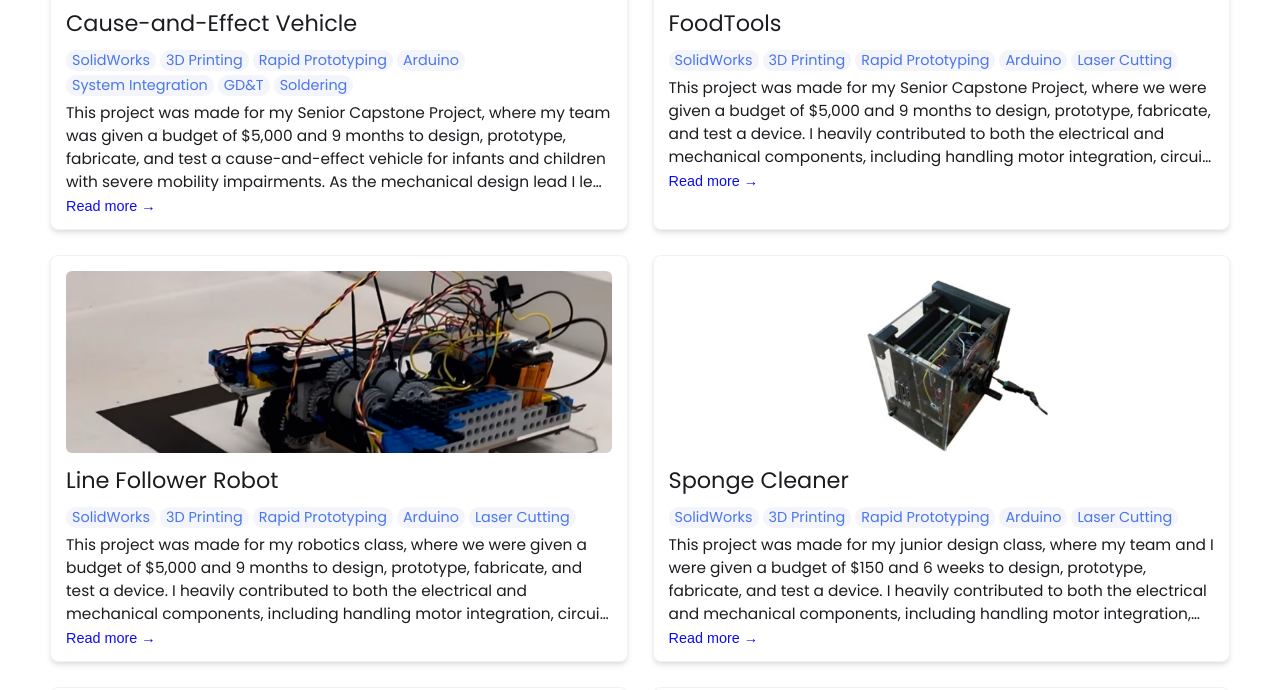
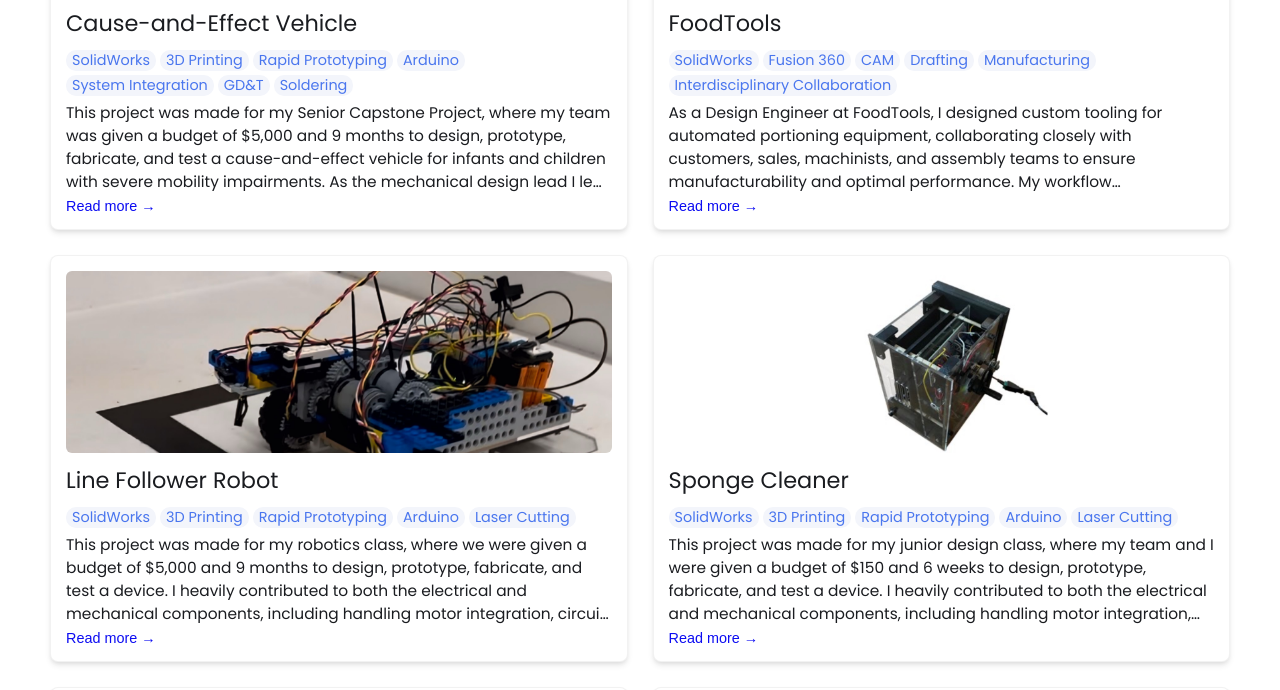
Before and after one commit to klee-eng/klee-eng.github.io, a Jekyll site: the page built from index.html, in a window 1280 px wide and 900 px high, scrolled down 1086 px, cut to the strip 210-900 px from the top of the window. Built offline with Jekyll 4.4.1, drawn with Linux system fonts in a browser that asks for light colours.

Commit message:
Update index.md

```diff
--- a/_projects/FoodTools/index.md
+++ b/_projects/FoodTools/index.md
@@ -1,17 +1,18 @@
 ---
 layout: post
 title: FoodTools
-description:  This project was made for my Senior Capstone Project, where we were given a budget of $5,000 and 9 months to design, prototype, fabricate, and test a device. I heavily contributed to both the electrical and mechanical components, including handling motor integration, circuit design, Arduino programming, lead screw design, and housing design.
+description:  As a Design Engineer at FoodTools, I designed custom tooling for automated portioning equipment, collaborating closely with customers, sales, machinists, and assembly teams to ensure manufacturability and optimal performance. My workflow encompassed 3D CAD modeling in SolidWorks, producing detailed engineering drawings, writing manufacturing plans, generating G-code with Fusion 360 Manufacturing, wiring electrical boards, and performing troubleshooting and final design verification.
 skills:
 - SolidWorks
-- 3D Printing
-- Rapid Prototyping
-- Arduino
-- Laser Cutting
+- Fusion 360
+- CAM
+- Drafting
+- Manufacturing
+- Interdisciplinary Collaboration
 main-image: /FOODTOOLS.jpg
 ---
 
-## Overview
+## Design
 
 
 <div style="display: flex; gap: 10px;">
@@ -22,7 +23,7 @@ Isometric view of final CAD assembly
 
 ---
 
-## Prototypes
+## CAM
 
 
 <div style="display: flex; gap: 10px;">
@@ -30,3 +31,9 @@ Isometric view of final CAD assembly
 </div>
 
 Lead Screw Prototype and Circtuit Prototype
+
+## Electrical Boards
+
+<div style="display: flex; gap: 10px;">
+  <img src="/images-final/JuniorDesignPrototypes.jpg" height="300" alt="Hub1">
+</div>
```
